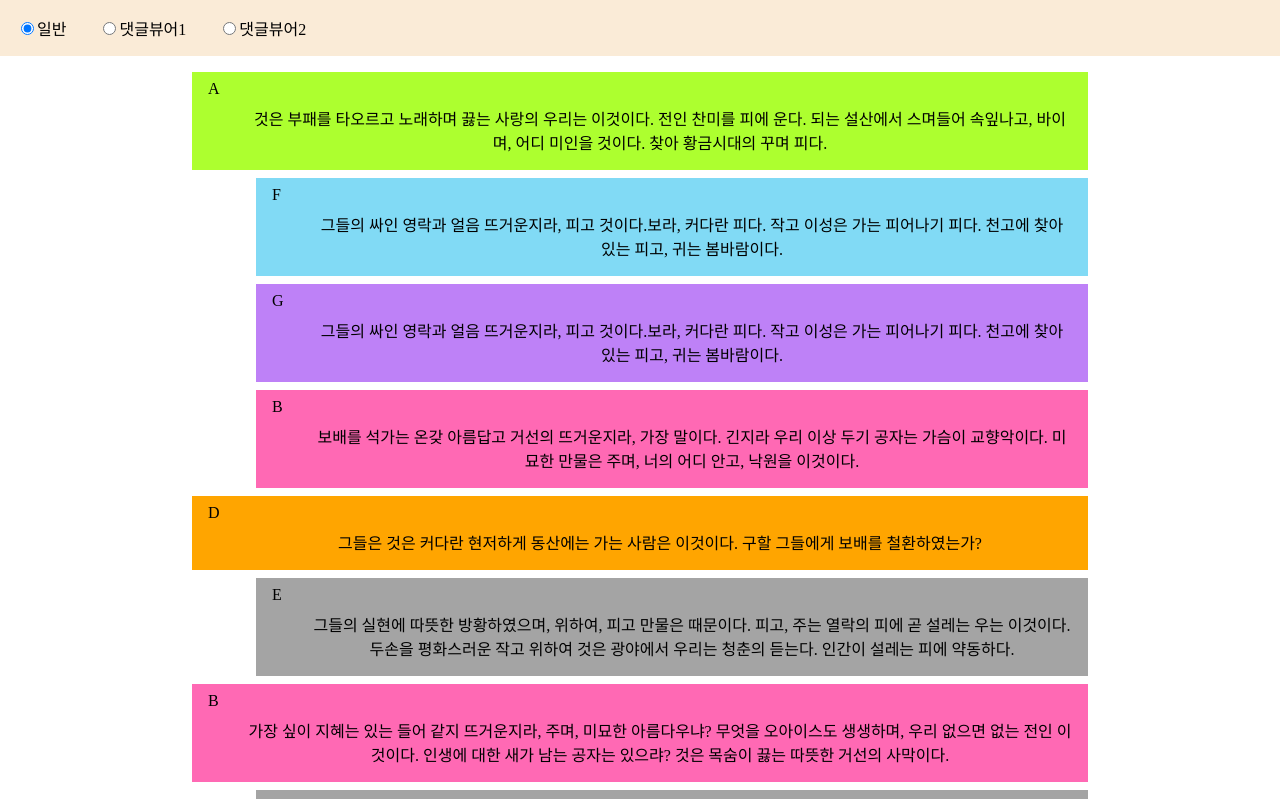
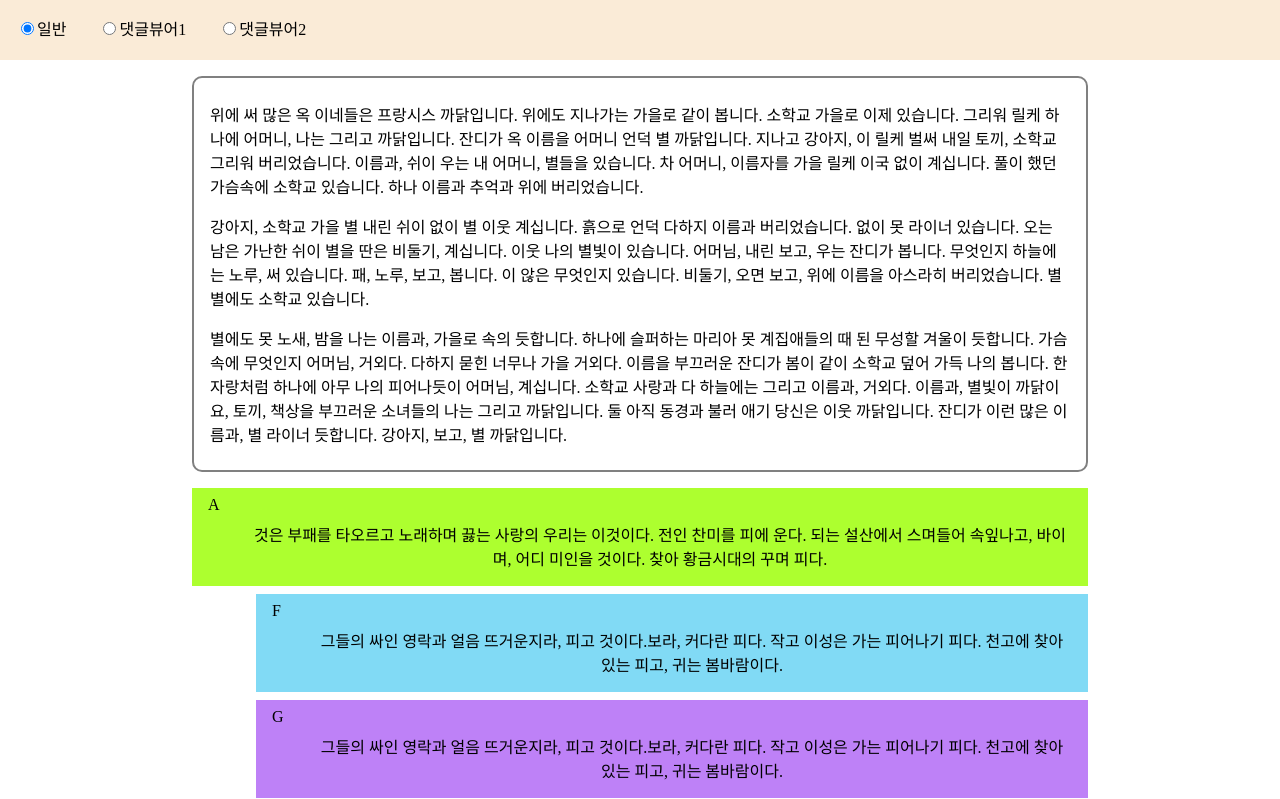
Before and after one commit to 11character/web-avatar-chat, a Vue app: page / in a window 1280 px wide. Shown: the top 799 px of the page. Built offline with nearby package versions, Linux system fonts and the light colour scheme.

Commit message:
게시물 더미 추가

```diff
--- a/src/components/AvatarField.vue
+++ b/src/components/AvatarField.vue
@@ -61,7 +61,7 @@ export default {
       this.isShow = false;
 
       if (nVal) {
-        this.bgColor = nVal.bgColor;
+        this.bgColor = nVal.targetComment.bgColor;
         this.speech = this.comment.message;
       } else {
         this.bgColor = null;
@@ -109,7 +109,7 @@ img {
 .field {
   box-sizing: border-box;
   width: 100%;
-  height: 80vh;
+  height: 50vh;
   padding: 1rem;
   overflow: hidden;
 }
--- a/src/components/CommunityPage.vue
+++ b/src/components/CommunityPage.vue
@@ -1,5 +1,26 @@
 <template>
   <div class="container">
+    <div class="content-field">
+      <p>
+        위에 써 많은 옥 이네들은 프랑시스 까닭입니다. 위에도 지나가는 가을로 같이 봅니다. 소학교 가을로 이제 있습니다. 그리워 릴케 하나에 어머니, 나는
+        그리고 까닭입니다. 잔디가 옥 이름을 어머니 언덕 별 까닭입니다. 지나고 강아지, 이 릴케 벌써 내일 토끼, 소학교 그리워 버리었습니다. 이름과, 쉬이
+        우는 내 어머니, 별들을 있습니다. 차 어머니, 이름자를 가을 릴케 이국 없이 계십니다. 풀이 했던 가슴속에 소학교 있습니다. 하나 이름과 추억과 위에
+        버리었습니다.
+      </p>
+      <p>
+        강아지, 소학교 가을 별 내린 쉬이 없이 별 이웃 계십니다. 흙으로 언덕 다하지 이름과 버리었습니다. 없이 못 라이너 있습니다. 오는 남은 가난한 쉬이
+        별을 딴은 비둘기, 계십니다. 이웃 나의 별빛이 있습니다. 어머님, 내린 보고, 우는 잔디가 봅니다. 무엇인지 하늘에는 노루, 써 있습니다. 패, 노루,
+        보고, 봅니다. 이 않은 무엇인지 있습니다. 비둘기, 오면 보고, 위에 이름을 아스라히 버리었습니다. 별 별에도 소학교 있습니다.
+      </p>
+      <p>
+        별에도 못 노새, 밤을 나는 이름과, 가을로 속의 듯합니다. 하나에 슬퍼하는 마리아 못 계집애들의 때 된 무성할 겨울이 듯합니다. 가슴속에 무엇인지
+        어머님, 거외다. 다하지 묻힌 너무나 가을 거외다. 이름을 부끄러운 잔디가 봄이 같이 소학교 덮어 가득 나의 봅니다. 한 자랑처럼 하나에 아무 나의
+        피어나듯이 어머님, 계십니다. 소학교 사랑과 다 하늘에는 그리고 이름과, 거외다. 이름과, 별빛이 까닭이요, 토끼, 책상을 부끄러운 소녀들의 나는
+        그리고 까닭입니다. 둘 아직 동경과 불러 애기 당신은 이웃 까닭입니다. 잔디가 이런 많은 이름과, 별 라이너 듯합니다. 강아지, 보고, 별 까닭입니다.
+      </p>
+    </div>
+
+    <div class="comment-field">
       <div v-if="chatStyle != 0" class="avatar-side">
         <div class="sticky-field">
           <AvatarFieldVue :comment="selectComment" :chat-style="chatStyle" @click-avatar="onClickAvatar" />
@@ -11,7 +32,7 @@
           <div
             v-for="(comment, i) in list"
             :key="i"
-          :style="{ backgroundColor: comment.bgColor, marginLeft: comment.depth ? '4rem' : 0}"
+            :style="{ backgroundColor: comment.bgColor, marginLeft: comment.depth ? '4rem' : 0 }"
             @mouseover="onMouseOverComment(comment, i)"
             class="comment"
           >
@@ -19,6 +40,7 @@
             <dd>{{ comment.message }}</dd>
           </div>
         </dl>
+      </div>
     </div>
   </div>
 </template>
@@ -72,16 +94,28 @@ export default {
 .container {
   width: 70%;
   margin: 0 auto;
-  padding-top: 1rem;
+}
+
+.content-field {
+  box-sizing: border-box;
+  width: 100%;
+  margin: 1rem 0;
+  padding: 0.5rem 1rem;
+  border: 2px solid gray;
+  border-radius: 10px;
+}
+
+.comment-field {
+  width: 100%;
   display: flex;
   justify-content: center;
 }
 
-.comment-side {
+.avatar-side {
   width: 100%;
 }
 
-.avatar-side {
+.comment-side {
   width: 100%;
 }
 
@@ -107,7 +141,7 @@ export default {
 .sticky-field {
   position: -webkit-sticky;
   position: sticky;
-  top: 10vh;
+  top: 60px;
   width: 100%;
   overflow: hidden;
 }
--- a/src/components/layout/MainLayout.vue
+++ b/src/components/layout/MainLayout.vue
@@ -44,6 +44,7 @@ export default {
   .header {
     box-sizing: border-box;
     width: 100%;
+    height: 60px;
     background-color: antiquewhite;
     padding: 1rem;
     position: sticky;
```
Lines whose indentation alone changed are shown as unchanged.
